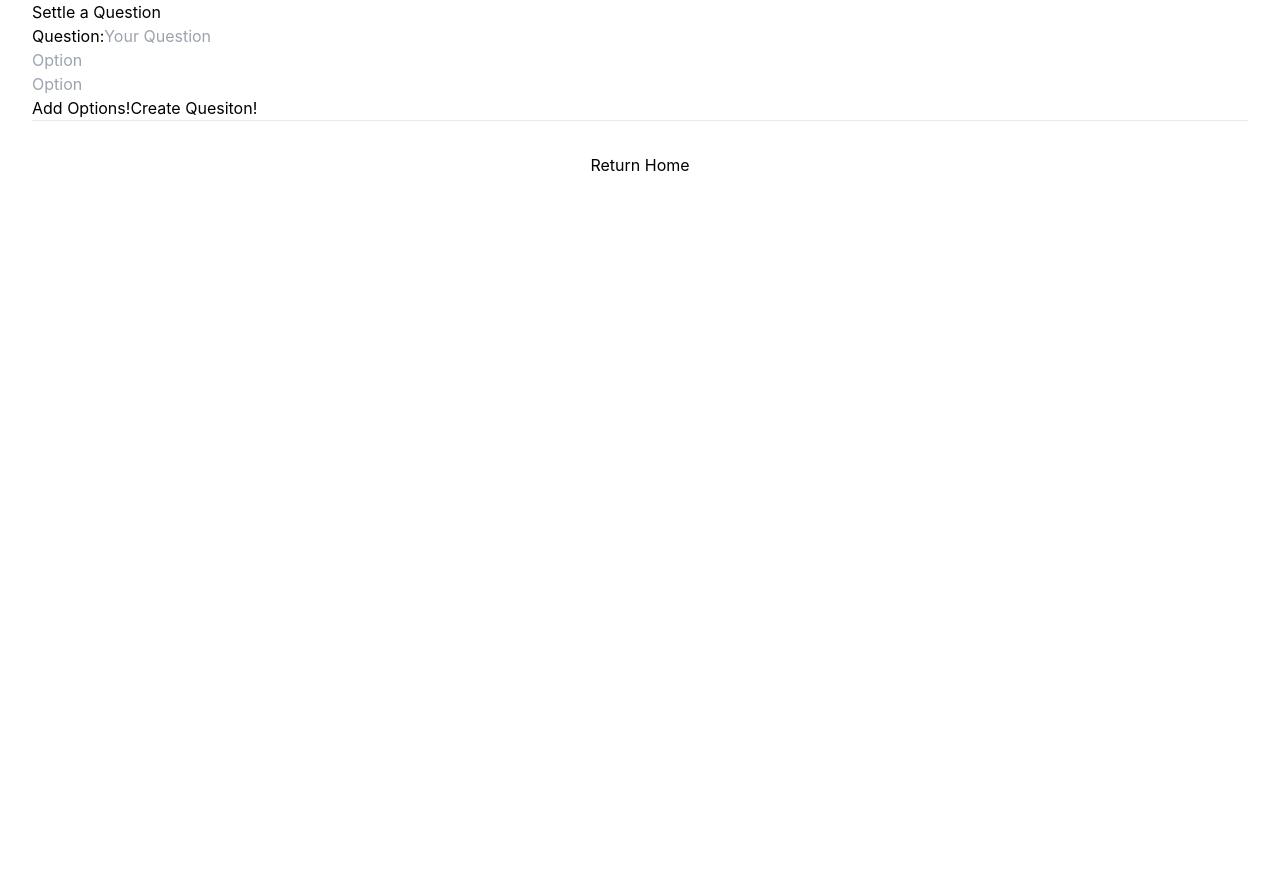
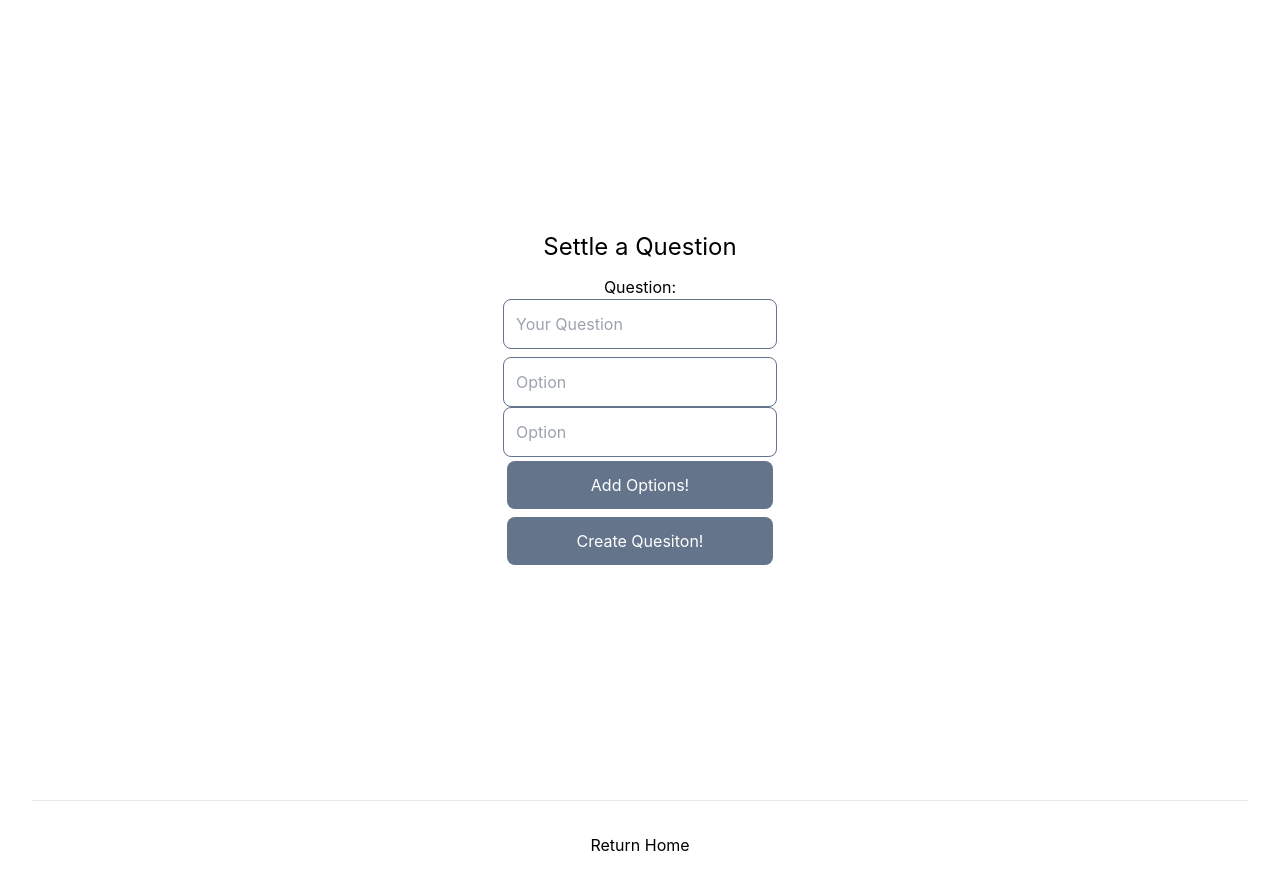
Before and after one commit to doughnut1214/donkpoll, a Next.js app: page / in a window 1280 px wide. Before the commit the page ends 800 px from the top, so only its background shows below. Built offline with nearby package versions, Linux system fonts and the light colour scheme.

Commit message:
tailwindconfig changes

```diff
--- a/tailwind.config.js
+++ b/tailwind.config.js
@@ -1,6 +1,9 @@
 /** @type {import('tailwindcss').Config} */
 module.exports = {
-  content: ['./src/**/*.{html,js,svelte,ts, jsx}'],
+  content: [
+    "./pages/**/*.{js,ts,jsx,tsx}",
+    "./Components/**/*.{js,ts,jsx,tsx}",
+  ],
   theme: {
     extend: {},
   },
```
